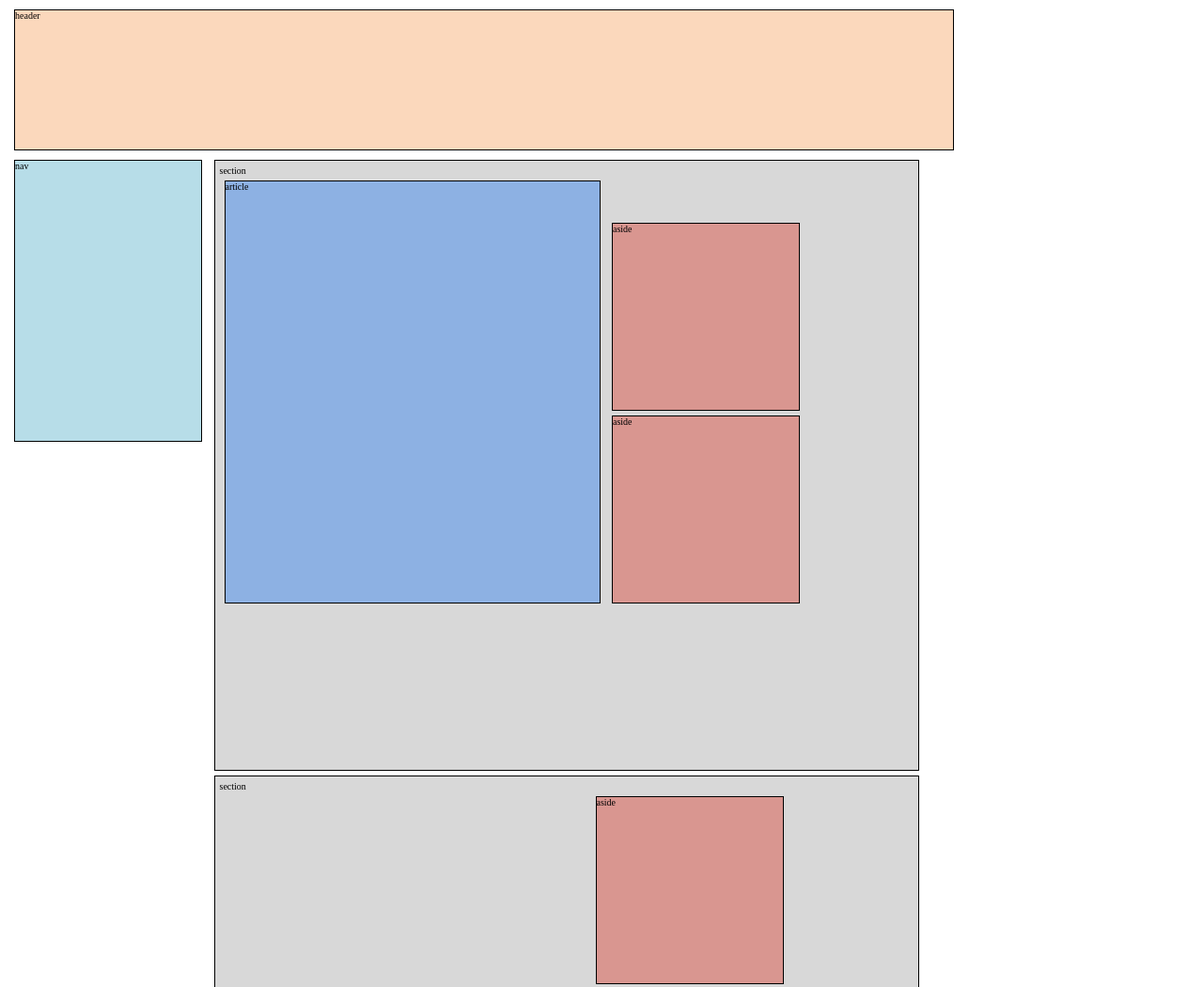
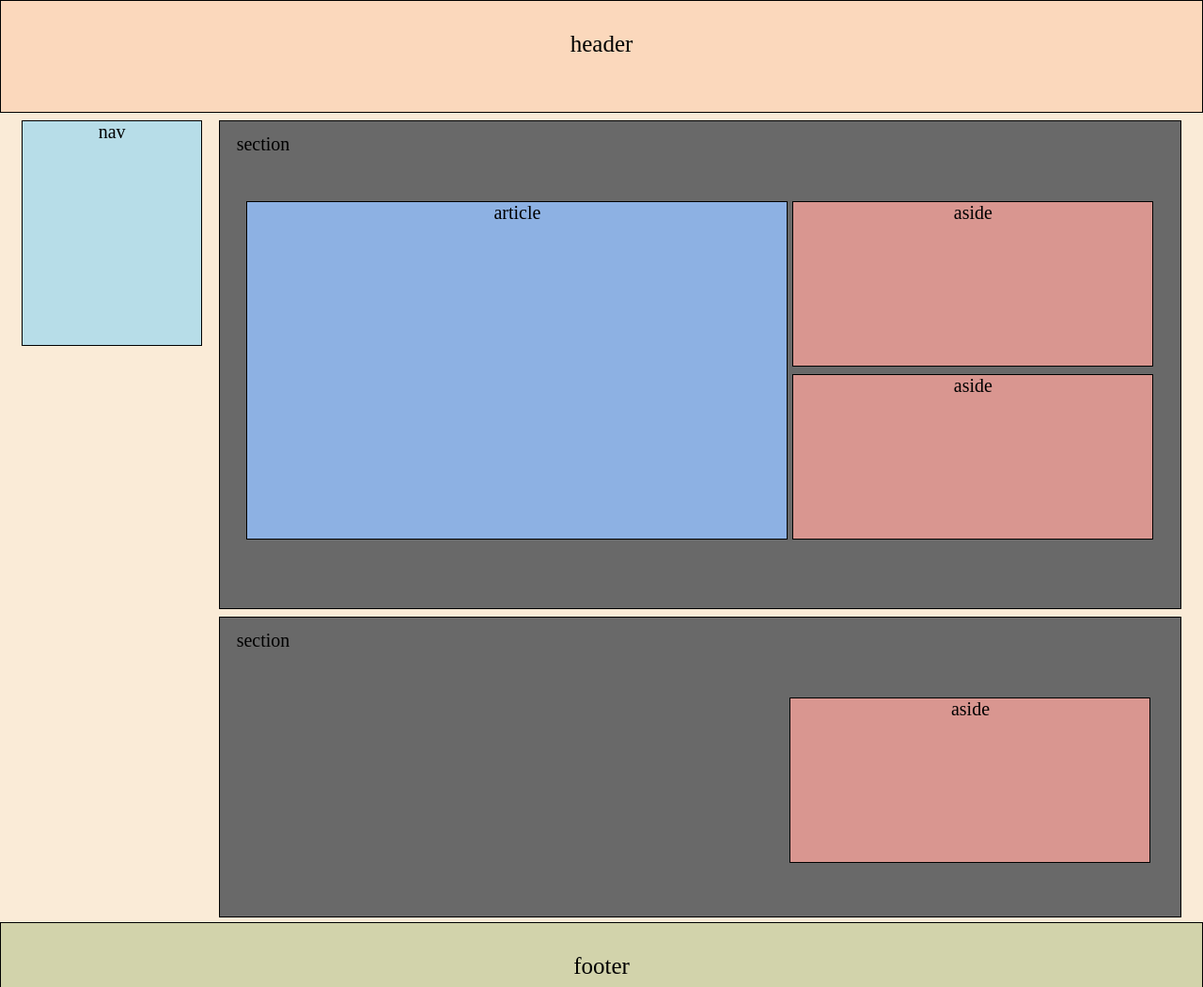
Before and after one commit to Sylvie-B/structure, a plain HTML site: page index.html in a window 1280 px wide. Shown: the top 1050 px of the page at 94% size. Drawn offline with Linux system fonts and the light colour scheme.

Commit message:
avec unité vw-vh

```diff
--- a/index.html
+++ b/index.html
@@ -6,28 +6,24 @@
     <link rel="stylesheet" href="style.css">
 </head>
 <body>
+    <div id="container">
         <header>header</header>
             <nav>nav</nav>
-        <div class="container">
+            <div class="groupe-section">
                 <section class="top-section">
-                <div class="no-border">section</div>
-                <div class="in-section">
+                    <div class="texte">section</div>
                     <article>article</article>
-                    <div class="aside-1-2">
+                    <div class="groupe-aside">
                         <aside>aside</aside>
-                        <div class="aside-2">
                         <aside>aside</aside>
-                        </div>
-                    </div>
                     </div>
                 </section>
                 <section class="bottom-section">
-                <div class="no-border">section</div>
-                <div class="in-section">
-                    <aside>aside</aside>
-                </div>
+                    <div class="texte">section</div>
+                    <aside id="bottom-aside">aside</aside>
                 </section>
             </div>
         <footer>footer</footer>
+    </div>
 </body>
 </html>
--- a/style.css
+++ b/style.css
@@ -4,82 +4,95 @@
     box-sizing: border-box;
 }
 
-html{
-    font-size: 62.5%;
-}
-
 body{
-    margin: 10px;
     width: 100%;
 }
 
-header, nav, section, article, aside, footer{
-    border: 1px solid black;
-    overflow: hidden;
-    margin: 5px;
+#container{
+    width: 100vw;
+    margin: auto;
+    font-size: 20px;
+    text-align: center;
+    background-color: antiquewhite;
 }
 
-.no-border{
-    border: 0;
-    text-align: left;
+header, footer{
+    width: 100vw;
+    height: 15vh;
+    font-size: 25px;
+    padding-top: 2.5vw;
 }
 
 header{
-    width: 100em;
-    height: 15em;
     background-color: #fbd8bc;
-
 }
 
-.container{
+nav, .groupe-section, article, .groupe-aside{
+    display: inline-block;
+    overflow: hidden;
+}
+
+header, nav, section, article, aside, footer{
+    border: solid 1px black;
+}
+
+nav{
+    width: 15vw;
+    height: 30vh;
+    background-color: #b7dde8;
+    margin-bottom: 76vh;
+    margin-right: 1vw;
+}
+
+.groupe-section{
+    width: 80vw;
+}
+
+.texte{
+    border: 0;
+    padding-left: 1vw;
+    padding-top: 1vh;
+    text-align: left;
+    height: 10vh;
+}
+
+section{
+    width: 80vw;
+    margin-top: 1vh;
+    padding: 5px;
     display: inline-block;
 }
 
-nav{
-    width: 20em;
-    height: 30em;
-    background-color: #b7dde8;
-    display: inline-block;
-    margin-bottom: 76em;
+.top-section{
+    height: 65vh;
+    background-color: #696969;
 }
 
-section{
-    background-color: #d8d8d8;
-    width: 75em;
-    padding: 5px;
+.bottom-section{
+    height: 40vh;
+    background-color: dimgrey;
 }
 
-article{
+article {
     background-color: #8db1e3;
-    width: 40em;
-    height: 45em;
-    display: inline-block;
+    width: 45vw;
+    height: 45vh;
 }
 
-.aside-1-2{
-    display: inline-block;
+aside {
+    background-color: #d99690;
+    width: 30vw;
+    height: 22vh;
 }
 
-aside{
-    background-color: #d99690;
-    width: 20em;
-    height: 20em;
+aside+aside{
+    margin-top: 1vh;
+}
+
+#bottom-aside{
+    margin-left: 47vw;
 }
 
 footer{
     background-color: #d2d3ab;
-    width: 100em;
-    height: 15em;
 }
-
-.top-section{
-    height: 65em;
-}
-
-.bottom-section{
-    height: 40em;
-}
-
-.bottom-section aside{
-    margin-left: 40em;
-}
```
Lines whose indentation alone changed are shown as unchanged.
